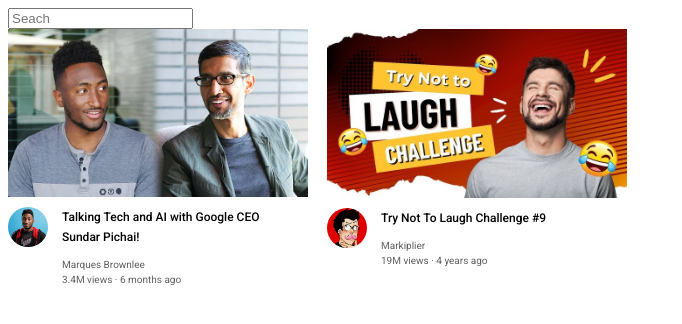
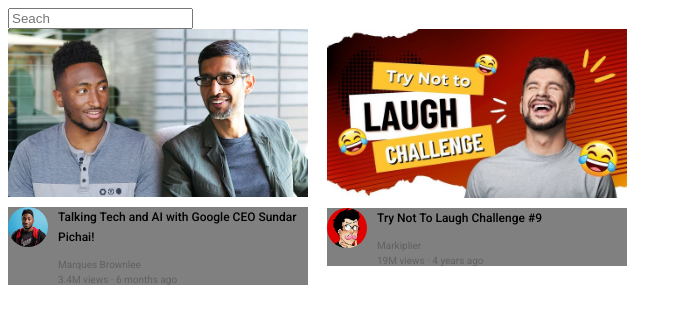
Before and after one commit to dev-ak47/html_learning, a plain HTML site: page Youtube/youtube.html in a window 1280 px wide. Shown: the whole page, without its empty margins (0-682 px from the left). Drawn offline with Linux system fonts and the light colour scheme.

Commit message:
Lesson 11 in progress

```diff
--- a/Youtube/youtube.html
+++ b/Youtube/youtube.html
@@ -39,15 +39,17 @@
             margin-right: 15px;
         }
 
+        .video-info-grid {
+            display: grid;
+            grid-template-columns: 50px 1fr;
+        }
+
         .channel-picture {
-            display: inline-block;
-            width: 50px;
-            vertical-align: top;
+            background-color: grey;
         }
 
         .video-info {
-            display: inline-block;
-            width: 200px;
+            background-color: grey;
         }
 
         .profile-picture {
@@ -77,7 +79,7 @@
         <div class="thumbnail-row">
             <img class="thumbnail" src="../Thumbnails/thumbnail-1.webp">
         </div>
-        <div>
+        <div class="video-info-grid">
             <div class="channel-picture">
                 <img class="profile-picture" src="../Channel-pictures/channel-1.jpeg">
             </div>
@@ -98,7 +100,7 @@
         <div class="thumbnail-row">
             <img class="thumbnail" src="../Thumbnails/hq720.jpg">
         </div>
-        <div>
+        <div class="video-info-grid">
             <div class="channel-picture">
                 <img class="profile-picture" src="../Channel-pictures/channel-2.jpeg">
             </div>
```
Also changed, not shown: grid/grid.html (added, +44 -0 lines).
